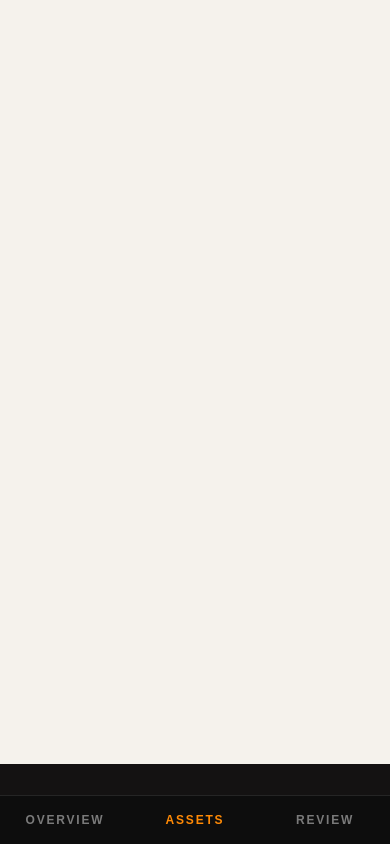
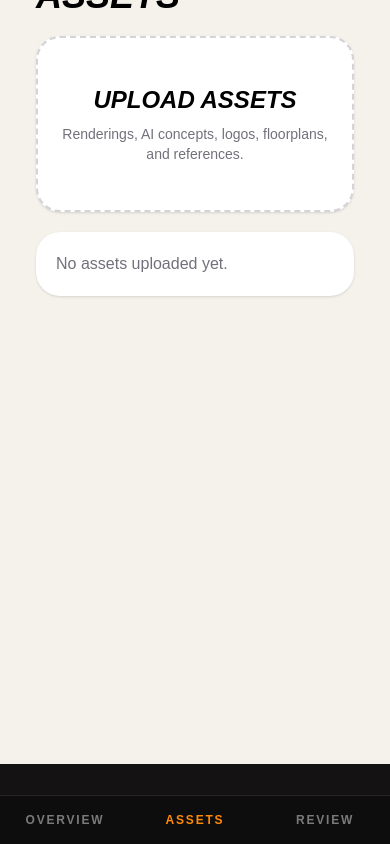
Before and after one commit to bkemp222/fabcheck, a Next.js app: page /launch in a window 390 px wide. Both pictures are taken after a click on the button "CONTINUE →". Shown: the part 182-1026 px from the top of the page. Built offline with nearby package versions, Linux system fonts and the light colour scheme.

Commit message:
mobile assets

```diff
--- /dev/null
+++ b/src/components/fabcheck/mobile/mobile-assets.tsx
@@ -0,0 +1,84 @@
+"use client";
+
+import type { Project } from "@/types/project";
+
+type MobileAssetsProps = {
+  project: Project;
+  addAssets: (files: File[]) => void;
+  setSelectedAssetId: (id: string) => void;
+};
+
+export function MobileAssets({
+  project,
+  addAssets,
+  setSelectedAssetId,
+}: MobileAssetsProps) {
+  function handleFiles(fileList: FileList | null) {
+    if (!fileList) return;
+    addAssets(Array.from(fileList));
+  }
+
+  return (
+    <div className="space-y-5 p-5">
+      <div>
+        <p className="text-xs font-black uppercase tracking-[0.25em] text-orange-500">
+          FabCheck
+        </p>
+        <h1 className="mt-1 text-4xl font-black italic uppercase">Assets</h1>
+      </div>
+
+      <label className="flex min-h-44 cursor-pointer flex-col items-center justify-center rounded-3xl border-2 border-dashed border-zinc-300 bg-white p-6 text-center shadow-sm">
+        <p className="text-2xl font-black italic uppercase">Upload Assets</p>
+        <p className="mt-2 text-sm text-zinc-500">
+          Renderings, AI concepts, logos, floorplans, and references.
+        </p>
+
+        <input
+          type="file"
+          multiple
+          className="hidden"
+          onChange={(e) => handleFiles(e.target.files)}
+        />
+      </label>
+
+      <div className="space-y-3">
+        {project.assets.length === 0 ? (
+          <div className="rounded-3xl bg-white p-5 text-zinc-500 shadow-sm">
+            No assets uploaded yet.
+          </div>
+        ) : (
+          project.assets.map((asset) => (
+            <button
+              key={asset.id}
+              type="button"
+              onClick={() => setSelectedAssetId(asset.id)}
+              className="flex w-full items-center gap-4 rounded-3xl bg-white p-4 text-left shadow-sm"
+            >
+              {asset.type.startsWith("image/") ? (
+                <img
+                  src={asset.url}
+                  alt={asset.name}
+                  className="h-20 w-20 rounded-2xl object-cover"
+                />
+              ) : (
+                <div className="flex h-20 w-20 items-center justify-center rounded-2xl bg-zinc-100 text-xs font-bold text-zinc-400">
+                  FILE
+                </div>
+              )}
+
+              <div className="min-w-0 flex-1">
+                <p className="truncate font-black">{asset.name}</p>
+                <p className="mt-1 text-sm text-zinc-500">
+                  {asset.callouts.length} callout
+                  {asset.callouts.length === 1 ? "" : "s"}
+                </p>
+              </div>
+
+              <span className="text-2xl text-zinc-300">›</span>
+            </button>
+          ))
+        )}
+      </div>
+    </div>
+  );
+}
--- a/src/components/fabcheck/mobile/mobile-workspace.tsx
+++ b/src/components/fabcheck/mobile/mobile-workspace.tsx
@@ -2,6 +2,7 @@
 
 import { Project } from "@/types/project";
 import { MobileOverview } from "./mobile-overview";
+import { MobileAssets } from "./mobile-assets";
 
 type MobileWorkspaceProps = {
   project: Project;
@@ -11,6 +12,8 @@ type MobileWorkspaceProps = {
   value: Project[K]
 ) => void;
 goToAssets: () => void;
+addAssets: (files: File[]) => void;
+setSelectedAssetId: (id: string) => void;
 
 };
 
@@ -19,6 +22,8 @@ export function MobileWorkspace({
   activeView,
   updateProject,
   goToAssets,
+  addAssets,
+setSelectedAssetId,
 }: MobileWorkspaceProps) {
 return (
   <div className="md:hidden">
@@ -30,12 +35,13 @@ return (
       />
     )}
 
-    {activeView === "assets" && (
-      <div className="space-y-4 p-5">
-        <h1 className="text-3xl font-black italic uppercase">Assets</h1>
-        {/* asset content here */}
-      </div>
-    )}
+{activeView === "assets" && (
+  <MobileAssets
+    project={project}
+    addAssets={addAssets}
+    setSelectedAssetId={setSelectedAssetId}
+  />
+)}
 
     {activeView === "review" && (
       <div className="space-y-6 p-5">
--- a/src/components/fabcheck/workspace.tsx
+++ b/src/components/fabcheck/workspace.tsx
@@ -83,6 +83,8 @@ setIsPrintMode,
   activeView={activeView}
   updateProject={updateProject}
   goToAssets={() => setActiveView("assets")}
+  addAssets={addAssets}
+setSelectedAssetId={setSelectedAssetId}
 />
 <div className="hidden md:block">
       {activeView === "overview" && (
```
